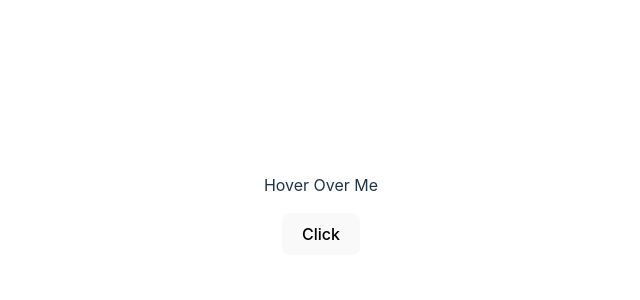
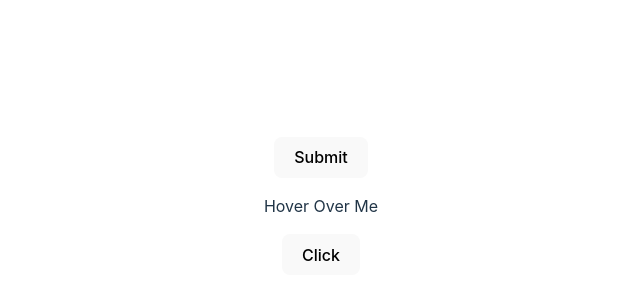
Before and after one commit to brunopenner/React-Vite, a React (Vite) app: page / in a window 1280 px wide. Shown: the part 194-494 px from the top of the page, without its empty margins (319-959 px from the left). Built offline with nearby package versions, Linux system fonts and the light colour scheme.

Commit message:
#638. Working With The Event Object

```diff
--- a/src/App.jsx
+++ b/src/App.jsx
@@ -10,6 +10,7 @@ import Slots from './Slots'
 import ShoppingList from "./ShoppingList";
 import PropertyList from './PropertyList'
 import Clicker from './Clicker'
+import Form from './Form'
 
 const data = [
   {id: 1, item: 'eggs', quantity: 12, completed: false},
@@ -31,6 +32,7 @@ function App() {
 
   return (
     <div>
+      <Form />
       <Clicker />
       {/* <PropertyList  properties={properties}/> */}
       {/* <ShoppingList items={data} /> */}
--- /dev/null
+++ b/src/Form.jsx
@@ -0,0 +1,12 @@
+function handleFormSubmit(e) {
+    e.preventDefault();
+    console.log ("Submitted the form!");
+}
+
+export default function Form() {
+    return (
+        <form onSubmit={handleFormSubmit}>
+            <button>Submit</button>
+        </form>
+    );
+}
```
